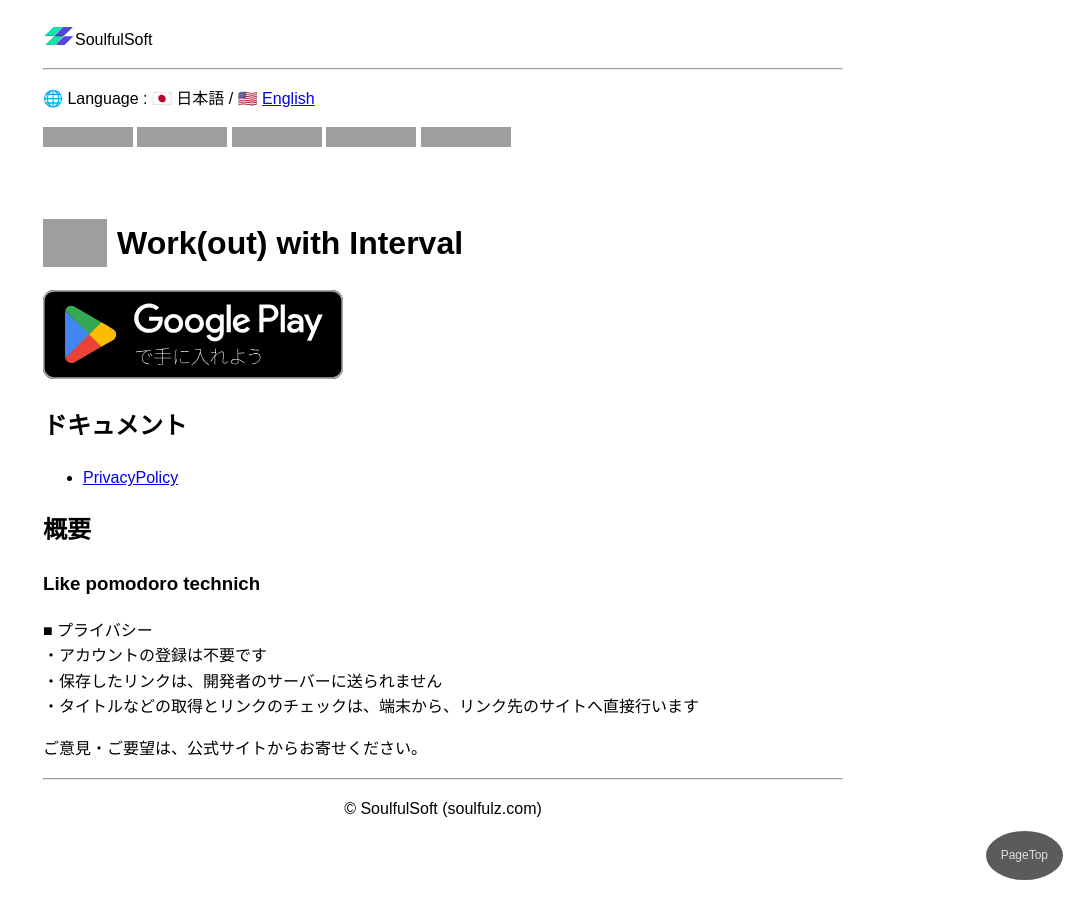
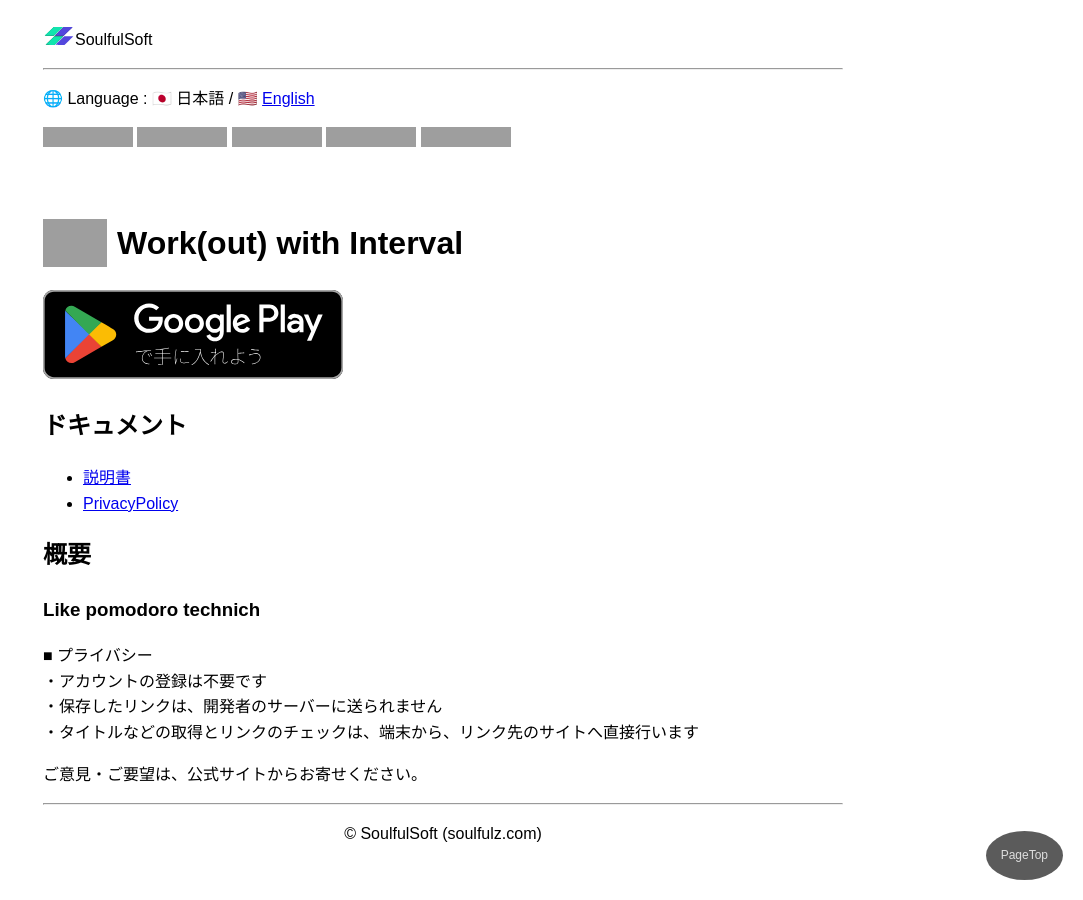
Before and after one commit to SoulfulSoft/soulfulsoft.github.io, a Jekyll site: the page built from workout_with_interval/index.md, in a window 1280 px wide, cut to the strip 0-900 px from the top of the page. Shown: the whole strip, without its empty margins (197-1280 px from the left). Built offline with Jekyll 4.4.1, drawn with Linux system fonts in a browser that asks for light colours; our own code applies the rules of GitHub Pages for plain Markdown files; grey boxes are pictures that could not be loaded.

Commit message:
Update index.md

```diff
--- a/workout_with_interval/index.md
+++ b/workout_with_interval/index.md
@@ -19,7 +19,7 @@ topa: ".."
 
 ## ドキュメント
 
-<!-- - [説明書](instructions) -->
+- [説明書](instructions)
 - [PrivacyPolicy](privacy-policy)
 
 ## 概要
```
